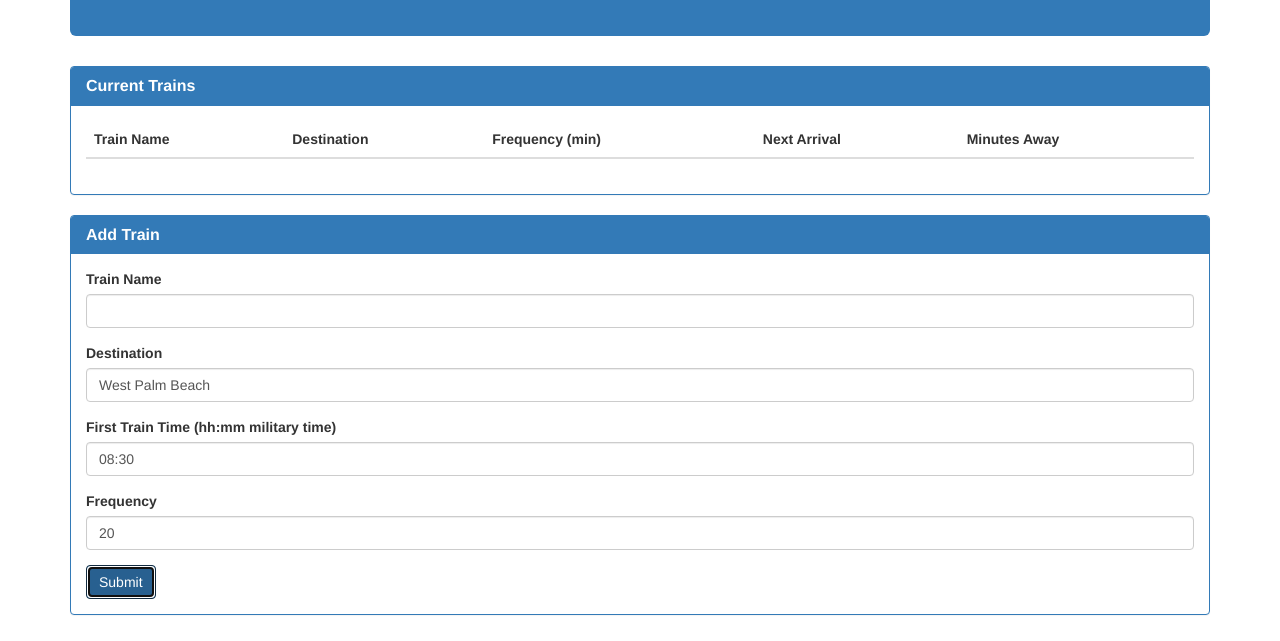
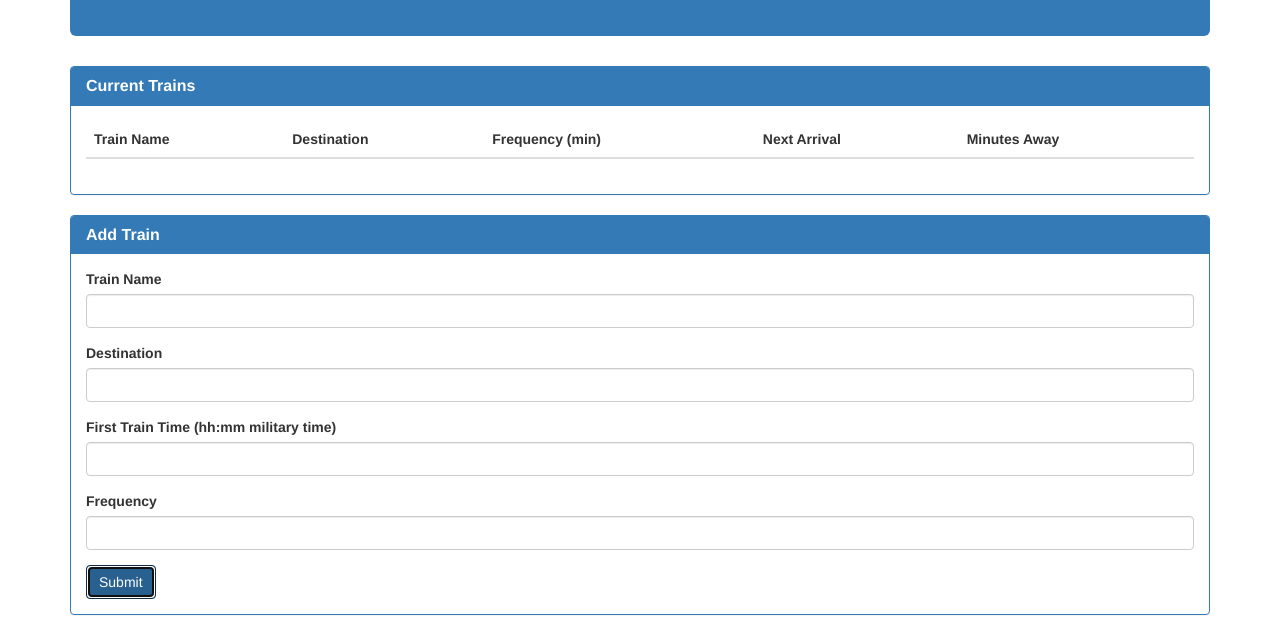
Before and after one commit to jeffbrown3340/HW7-Trains, a plain HTML site: page index.html in a window 1280 px wide. Both pictures are taken after a click on the button "Submit". Shown: the part 159-800 px from the top of the page. Drawn offline with nearby package versions, Linux system fonts and the light colour scheme; no server answers.

Commit message:
not ready for grading

```diff
--- a/app.read.js
+++ b/app.read.js
@@ -5,11 +5,15 @@
         var train = snapshot.val();
         var tr = $("<tr>");
         var td = $("<td>");
+        firstArrival = moment();
+        firstArrival.set("seconds", 0);
+        firstArrival.set("minute", moment(train.ftt).minute());
+        firstArrival.set("hour", moment(train.ftt).hour());
         //var firstArrival = moment(moment(train.ftt).format("HH:mm"), "HH:mm");
-        var firstArrival = moment();
-        console.log('firstArrival=',firstArrival.format("HH:mm"));
+        console.log("firstArrival=", firstArrival.format("HH:mm"));
+        //var firstArrival = moment(train.ftt);
         var nextArrival = firstArrival;
-        console.log('nextArrival=',nextArrival.format("HH.mm"));
+        console.log('nextArrival=',nextArrival.format("HH:mm"));
         while (moment(nextArrival) <= moment()){
             loopStopper++;
             if (loopStopper > 50){
--- a/app.write.js
+++ b/app.write.js
@@ -14,12 +14,18 @@
         ftt = $("#ftt-input").val().trim();
         freq = $("#freq-input").val().trim();
 
-        fttUnix = moment(ftt, "MM/DD/YYYY").unix();
+        $("#train-name-input").val('');
+        $("#destination-input").val('');
+        $("#ftt-input").val('');
+        $("#freq-input").val('');
+
+
+        fttUnix = moment(ftt, "HH:mm").unix();
 
         database.ref().push({
             name: name,
             destination: destination,
-            ftt: ftt,
+            ftt: fttUnix,
             freq: freq
         });
 
--- a/index.html
+++ b/index.html
@@ -69,10 +69,10 @@
     <script src="app.read.js"></script>
     <script src="app.write.js"></script>
     <script>
-      $("#train-name-input").val("Tri-Rail");
-      $("#destination-input").val("West Palm Beach");
-      $("#ftt-input").val("08:30");
-      $("#freq-input").val(20);
+      $("#train-name-input").val("AmTrak");
+      $("#destination-input").val("Washington, DC");
+      $("#ftt-input").val("18:00");
+      $("#freq-input").val(240);
     </script>
   </body>
 
```
